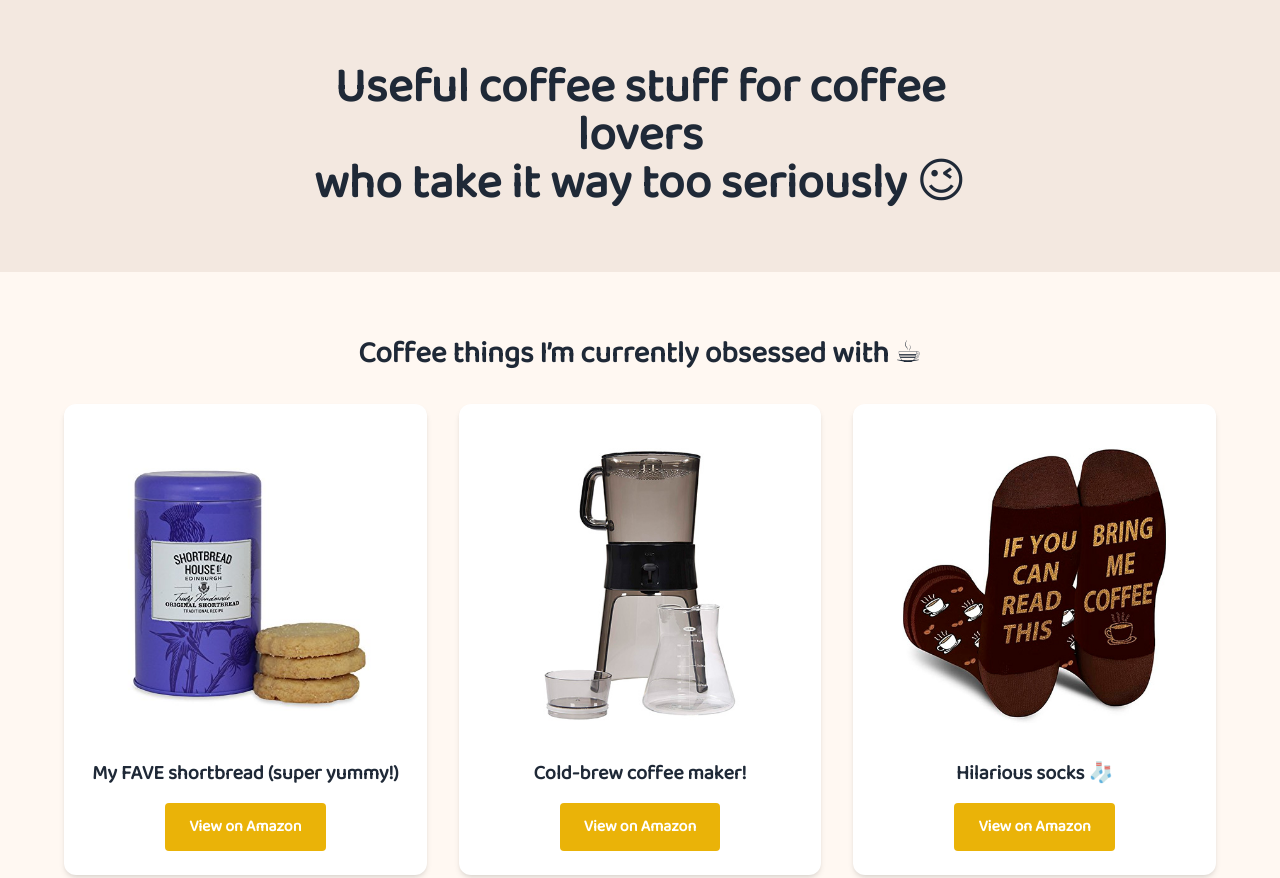
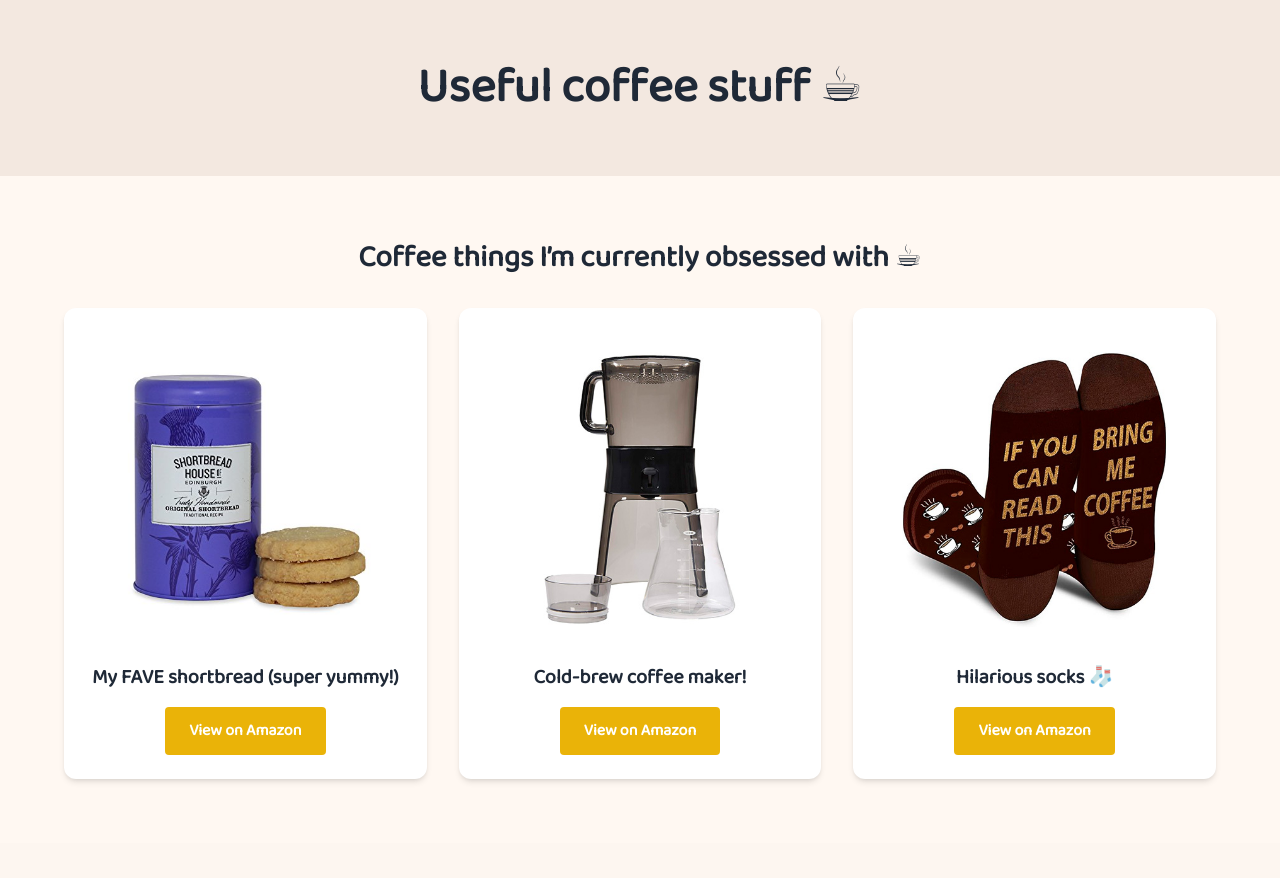
Before and after one commit to rcrookenden/coffee-landing-page, a plain HTML site: page index.html in a window 1280 px wide. Shown: the top 878 px of the page. Drawn offline with nearby package versions, Linux system fonts and the light colour scheme.

Commit message:
Update index.html

```diff
--- a/index.html
+++ b/index.html
@@ -3,10 +3,10 @@
 <head>
   <meta charset="UTF-8" />
   <meta name="viewport" content="width=device-width, initial-scale=1.0" />
-  <title>Coffee Lover's Landing Page</title>
+  <title>The Daily Grind</title>
   <script src="https://cdn.tailwindcss.com"></script>
   <link href="https://fonts.googleapis.com/css2?family=Baloo+2&display=swap" rel="stylesheet">
-  <link rel="icon" href="assets/favicon.png" type="image/png" />
+  <link rel="icon" href="assets/favicon-2.png" type="image/png" />
 
   <!-- Social Preview Meta Tags -->
   <meta property="og:title" content="Coffee Stuff for Serious Coffee Lovers" />
@@ -30,8 +30,7 @@
   <!-- Hero Section -->
   <section class="py-16 px-6 bg-[#f3e8e0] text-center">
     <h1 class="text-4xl md:text-5xl font-bold leading-snug max-w-2xl mx-auto">
-      Useful coffee stuff for coffee lovers<br />
-      who take it way too seriously 😉
+      Useful coffee stuff ☕
     </h1>
   </section>
 
```
